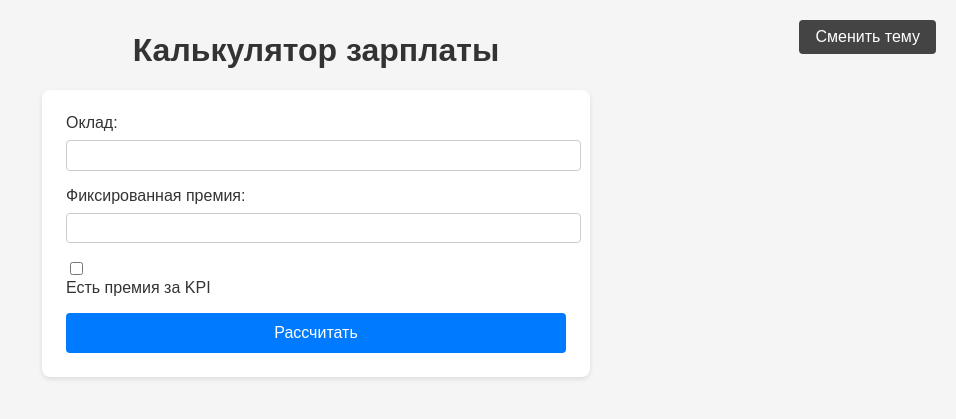
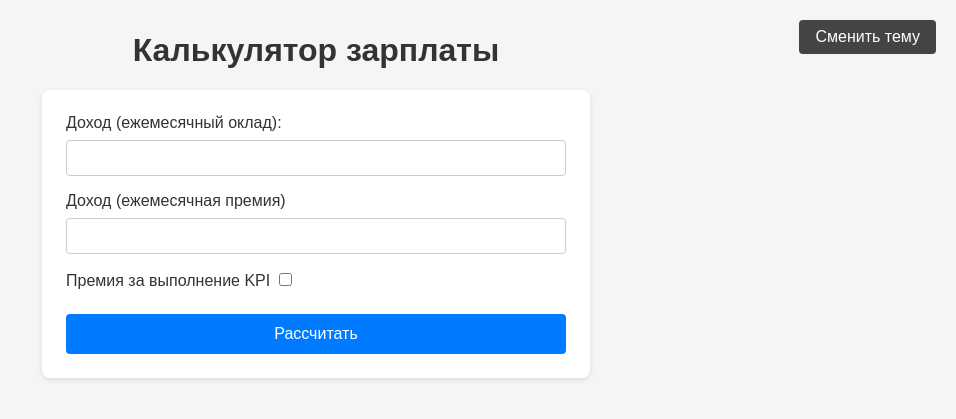
Before and after one commit to TikhonFedorov/calc_ndfl, a Flask app: page / in a window 1280 px wide. Shown: the top 419 px of the page, without its empty margins (324-1280 px from the left). Run offline with Flask 2, Linux system fonts and the light colour scheme.

Commit message:
modified:   static/style.css modified:   templates/index.html

```diff
--- a/static/style.css
+++ b/static/style.css
@@ -17,6 +17,7 @@ h1, h2 {
 }
 
 form {
+    display:block;
     background: #fff;
     padding: 1.5em;
     border-radius: 8px;
@@ -35,13 +36,15 @@ form div {
 }
 
 label {
-    display: block;
+    display: inline-block;
     margin-bottom: 0.5em;
 }
 
 input[type="text"], select {
+    display: block;
+    box-sizing: border-box;
     width: 100%;
-    padding: 0.5em;
+    padding: 0.7em;
     border: 1px solid #ccc;
     border-radius: 4px;
 }
@@ -51,6 +54,11 @@ body.dark select {
     background: #555;
     border: 1px solid #777;
     color: #f5f5f5;
+}
+
+input[type="checkbox"] {
+    display: inline-block;
+    box-sizing: border-box;
 }
 
 button {
--- a/templates/index.html
+++ b/templates/index.html
@@ -16,6 +16,13 @@
       function toggleTheme() {
           document.body.classList.toggle("dark");
           localStorage.setItem("darkTheme", document.body.classList.contains("dark"));
+      }
+
+      function clearResults() {
+        var results = document.querySelector('.result');
+        if(results) {
+            results.innerHTML = '';
+        }
       }
 
       // При загрузке страницы восстанавливаем выбранную тему и настраиваем KPI поля
@@ -38,24 +45,24 @@
     {% endif %}
     <form method="post">
         <div>
-            <label for="base_salary">Оклад:</label>
+            <label for="base_salary">Доход (ежемесячный оклад):</label>
             <input type="text" id="base_salary" name="base_salary" value="{{ form_data.base_salary }}" required>
         </div>
         <div>
-            <label for="fixed_bonus">Фиксированная премия:</label>
+            <label for="fixed_bonus">Доход (ежемесячная премия)</label>
             <input type="text" id="fixed_bonus" name="fixed_bonus" value="{{ form_data.fixed_bonus }}">
         </div>
         <div>
+            <label for="has_kpi">Премия за выполнение KPI</label>
             <input type="checkbox" id="has_kpi" name="has_kpi" onclick="toggleKPIFields()" {% if form_data.has_kpi %}checked{% endif %}>
-            <label for="has_kpi">Есть премия за KPI</label>
         </div>
         <div id="kpi_fields" style="display: none;">
             <div>
-                <label for="kpi_percentage">Процент KPI премии:</label>
+                <label for="kpi_percentage">Процент KPI:</label>
                 <input type="text" id="kpi_percentage" name="kpi_percentage" value="{{ form_data.kpi_percentage }}" placeholder="Например, 10">
             </div>
             <div>
-                <label for="period_months">Период выплаты KPI:</label>
+                <label for="period_months">Периодичность KPI:</label>
                 <select id="period_months" name="period_months">
                     <option value="3" {% if form_data.period_months == '3' %}selected{% endif %}>Квартал (3 месяца)</option>
                     <option value="6" {% if form_data.period_months == '6' %}selected{% endif %}>Полгода (6 месяцев)</option>
@@ -68,15 +75,15 @@
     <div class="result">
         <h2>Результаты расчёта:</h2>
         <p>
-            <strong>Без учета KPI премии:</strong><br>
-            Доход "на руки": {{ result_without_kpi | round(2) }} руб.<br>
-            Расчёт по ставкам: {{ tax_info_without_kpi }}
+            <strong>Без учета KPI:</strong><br>
+            Доход "на руки" в месяц: {{ result_without_kpi | round(2) }} руб.<br>
+            Расчёт по ставкам НДФЛ: {{ tax_info_without_kpi }}
         </p>
         {% if form_data.has_kpi %}
         <p>
-            <strong>С учетом KPI премии:</strong><br>
-            Доход "на руки": {{ result_with_kpi | round(2) }} руб.<br>
-            Расчёт по ставкам: {{ tax_info_with_kpi }}
+            <strong>С учетом KPI:</strong><br>
+            Доход "на руки" в месяц: {{ result_with_kpi | round(2) }} руб.<br>
+            Расчёт по ставкам НДФЛ: {{ tax_info_with_kpi }}
         </p>
         {% endif %}
     </div>
```
